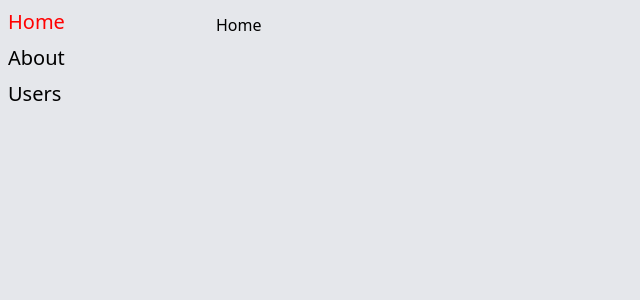
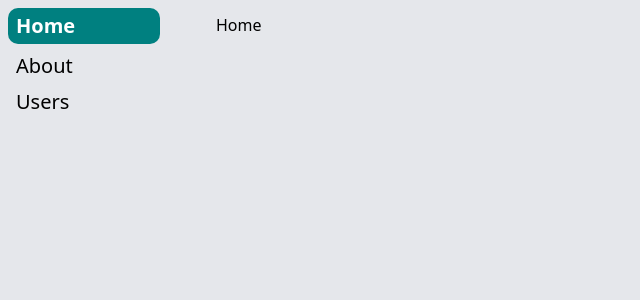
Before and after one commit to Lubov1506/training, a React (Vite) app: page / in a window 1280 px wide. Shown: the top 300 px of the page, without its empty margins (0-640 px from the left). Built offline with nearby package versions, Linux system fonts and the light colour scheme.

Commit message:
useLoacation, searching

```diff
--- a/src/components/Layout.jsx
+++ b/src/components/Layout.jsx
@@ -3,10 +3,10 @@ import { Link, NavLink, Outlet } from "react-router-dom"
 export const Layout = () => {
   return (
     <div className='w-full min-h-screen flex '>
-      <nav className=' text-black text-xl flex flex-col gap-2 p-2 w-[200px]'>
-        <NavLink to='/'>Home</NavLink>
-        <NavLink to='/about'>About</NavLink>
-        <NavLink to='/users'>Users</NavLink>
+      <nav className=' text-black text-xl flex flex-col gap-2 p-2 pr-10  w-[200px] shrink-0'>
+        <NavLink to='/' className='px-2 '>Home</NavLink>
+        <NavLink to='/about' className='px-2 '>About</NavLink>
+        <NavLink to='/users' className='px-2 '>Users</NavLink>
       </nav>
       <div className='p-4 '>
         <Outlet />
--- a/src/components/Nested/UserItem.jsx
+++ b/src/components/Nested/UserItem.jsx
@@ -1,19 +1,22 @@
-import { Link } from "react-router-dom"
+import { Link, useLocation } from "react-router-dom"
+import { highlightText } from "../../helpers"
+import { useUsers } from "../../store/hooks"
 
 export const UserItem = ({ id, firstName, lastName, company, email }) => {
+  const location = useLocation()
+  console.log(location)
+  const { query } = useUsers()
   return (
     <li className='flex flex-col gap-2 rounded-md shadow-sm p-2'>
-      <Link to={id.toString()}>
+      <Link to={id.toString()} state={location}>
         <h2 className='text-xl font-bold'>
-          {firstName} {lastName}
+          {highlightText(firstName, query)} {highlightText(lastName, query)}
         </h2>
         <p>
           <span className='font-bold'>Company:</span> {company.name},
           {company.address.address}, {company.address.city}
         </p>
-        <p className='underline'>
-          {email}
-        </p>
+        <p className='underline'>{email}</p>
       </Link>
     </li>
   )
--- /dev/null
+++ b/src/helpers/getFilteredUsers.js
@@ -0,0 +1,7 @@
+export const getFilteredUsers = (users, query) => {
+  return users.filter(
+    (user) =>
+      user.firstName.toLowerCase().includes(query.toLowerCase()) ||
+      user.lastName.toLowerCase().includes(query.toLowerCase())
+  )
+}
--- a/src/helpers/highlightText.jsx
+++ b/src/helpers/highlightText.jsx
@@ -6,7 +6,7 @@ export const highlightText = (text, query) => {
 
   return parts.map((part, i) =>
     part.toLowerCase() === query.toLowerCase() ? (
-      <mark key={i} className='bg-yellow-300'>
+      <mark key={i} className='bg-teal-200'>
         {part}
       </mark>
     ) : (
--- a/src/helpers/index.js
+++ b/src/helpers/index.js
@@ -3,3 +3,4 @@ export * from './getFilteredData.js'
 export * from './toCapitalize.js'
 export * from './cutText.js'
 export * from './addActiveClass.js'
+export * from './getFilteredUsers.js'
--- a/src/index.css
+++ b/src/index.css
@@ -2,7 +2,11 @@
 @plugin "daisyui";
 
 .active {
-  color: red;
+  color: white;
+  background-color: teal;
+  border-radius: 10px;
+  padding: 4px 8px;
+  font-weight: bold;
 }
 .aboutActive{
   color: white;
--- a/src/pages/UserPage.jsx
+++ b/src/pages/UserPage.jsx
@@ -1,4 +1,4 @@
-import { Link, Outlet, useParams } from "react-router-dom"
+import { Link, Outlet, useLocation, useParams } from "react-router-dom"
 import { fetchOneUser } from "../services/usersPosts/api"
 import { useEffect, useState } from "react"
 import { Loader } from "../components/Loader"
@@ -6,6 +6,8 @@ import { Loader } from "../components/Loader"
 export const UserPage = () => {
   const { userId } = useParams()
   const [user, setUser] = useState(null)
+  const location = useLocation()
+  console.log(location)
 
   useEffect(() => {
     const getUsers = async () => {
@@ -23,18 +25,22 @@ export const UserPage = () => {
   if (!user) return <Loader />
   return (
     <div>
-      <Link className='btn' to='/users'>
+      <Link className='btn' to={location.state}>
         All users
       </Link>
       <div className='pt-4 grid grid-cols-3 gap-4'>
-        <div className="flex flex-col gap-2">
+        <div className='flex flex-col gap-2'>
           <h1 className='text-xl'>Details</h1>
           <p className='text-xl font-bold'>
             {user.firstName} {user.lastName}
           </p>
-          <div className="flex justify-center items-center">
-
-          <img src={user.image} alt={user.alt} width={200} className="items-center"/>
+          <div className='flex justify-center items-center'>
+            <img
+              src={user.image}
+              alt={user.alt}
+              width={200}
+              className='items-center'
+            />
           </div>
           <div className='flex flex-col gap-2 '>
             <div className='flex justify-between gap-2 '>
@@ -58,15 +64,17 @@ export const UserPage = () => {
                 {user.email}
               </a>
             </div>
-
-          </div >
-          <div className="flex gap-2">
-
-          <Link to='info' className="btn">User info</Link>
-          <Link to='posts' className="btn">Show posts</Link>
+          </div>
+          <div className='flex gap-2'>
+            <Link to='info' className='btn'>
+              User info
+            </Link>
+            <Link to='posts' className='btn'>
+              Show posts
+            </Link>
           </div>
         </div>
-        <div className="col-span-2 max-w-[500px]">
+        <div className='col-span-2 max-w-[500px]'>
           <Outlet />
         </div>
       </div>
--- a/src/pages/Users.jsx
+++ b/src/pages/Users.jsx
@@ -5,7 +5,7 @@ import { UserItem } from "../components/Nested/UserItem"
 import { Loader } from "../components/Loader"
 
 export const Users = () => {
-  const { users, setUsers } = useUsers()
+  const { users, setUsers, query, setSearchParams } = useUsers()
 
   useEffect(() => {
     const getUsers = async () => {
@@ -20,11 +20,24 @@ export const Users = () => {
     }
     getUsers()
   }, [setUsers])
+  if (!users) return <Loader />
   return (
-    <ul className='grid grid-cols-2 gap-4'>
-      {users?.map((user) => (
-        <UserItem key={user.id} {...user} />
-      ))}
-    </ul>
+    <>
+      <input
+        type='text'
+        placeholder='Type here'
+        className='input input-ghost focus:bg-gray-400'
+        value={query}
+        onChange={(e) =>
+          setSearchParams(e.target.value ? { query: e.target.value } : {})
+        }
+      />
+      {query && !users.length && <p className="mt-2 font-semibold bg-gray-500 flex w-fit p-3 py-2 text-white rounded-md">Not found any users</p>}
+      <ul className='grid grid-cols-2 gap-4'>
+        {users?.map((user) => (
+          <UserItem key={user.id} {...user} />
+        ))}
+      </ul>
+    </>
   )
 }
--- a/src/store/UsersProvider.jsx
+++ b/src/store/UsersProvider.jsx
@@ -1,11 +1,20 @@
 import { createContext, useState } from "react"
+import { useSearchParams } from "react-router-dom"
+import { getFilteredUsers } from "../helpers"
 
 export const UsersContext = createContext()
 
 export const UsersProvider = ({ children }) => {
   const [users, setUsers] = useState([])
-
-  const contextValue = { users, setUsers }
+  const [searchParams, setSearchParams] = useSearchParams()
+  const query = searchParams.get("query") ?? ""
+  const contextValue = {
+    users: getFilteredUsers(users, query),
+    setUsers,
+    searchParams,
+    setSearchParams,
+    query,
+  }
   return (
     <UsersContext.Provider value={contextValue}>
       {children}
```
